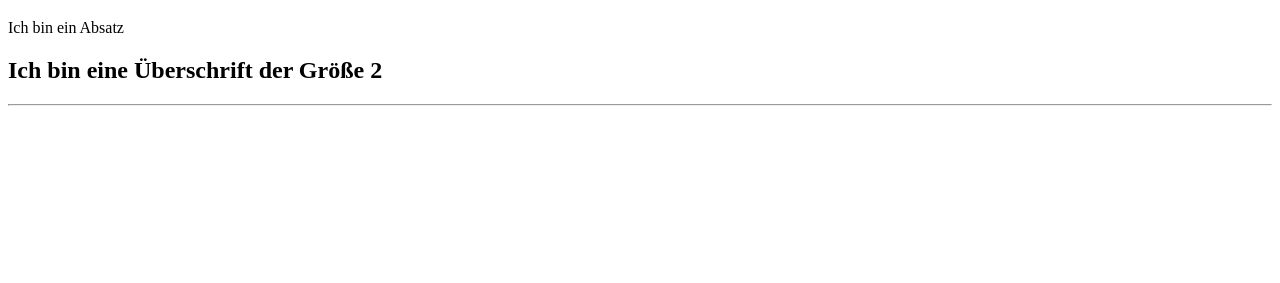
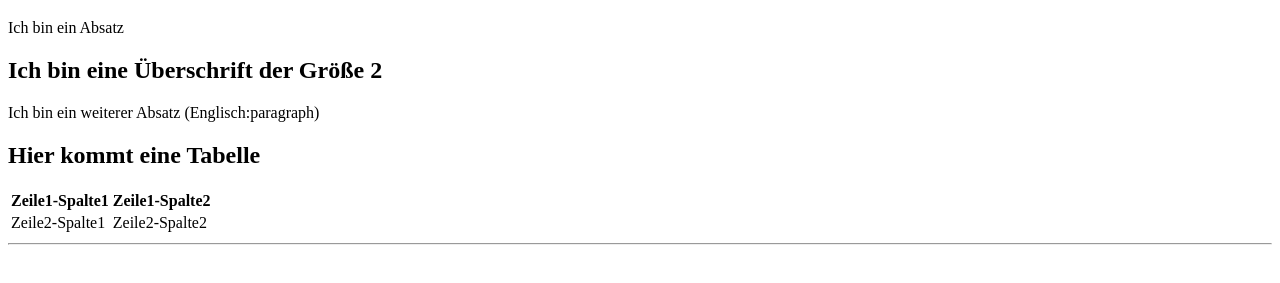
Before and after one commit to BerufskollegBorken/HTMI-Grundger-st, a plain HTML site: page index.html in a window 1280 px wide. Shown: the part 61-344 px from the top of the page. Drawn offline with Linux system fonts and the light colour scheme.

Commit message:
Tabelle erstellt

```diff
--- a/index.html
+++ b/index.html
@@ -9,7 +9,25 @@
     <h1>Ich bin eine Überschrift der Größe 1</h1>
     <p>Ich bin ein Absatz</p>
     <h2>Ich bin eine Überschrift der Größe 2</h2>
-    <hr>
+    <p>Ich bin ein weiterer Absatz (Englisch:paragraph)</p>
     <!--Ich bin ein Kommentar-->
+<H2>Hier kommt eine Tabelle</H2>
+
+<table>
+ <tr>
+
+<th>
+Zeile1-Spalte1
+</th>
+<th>
+    Zeile1-Spalte2
+</th>
+</tr>
+<tr>
+    <td>Zeile2-Spalte1</td>
+    <td>Zeile2-Spalte2</td>
+</tr>
+</table>
+<hr>
 </body>
 </html>
```
